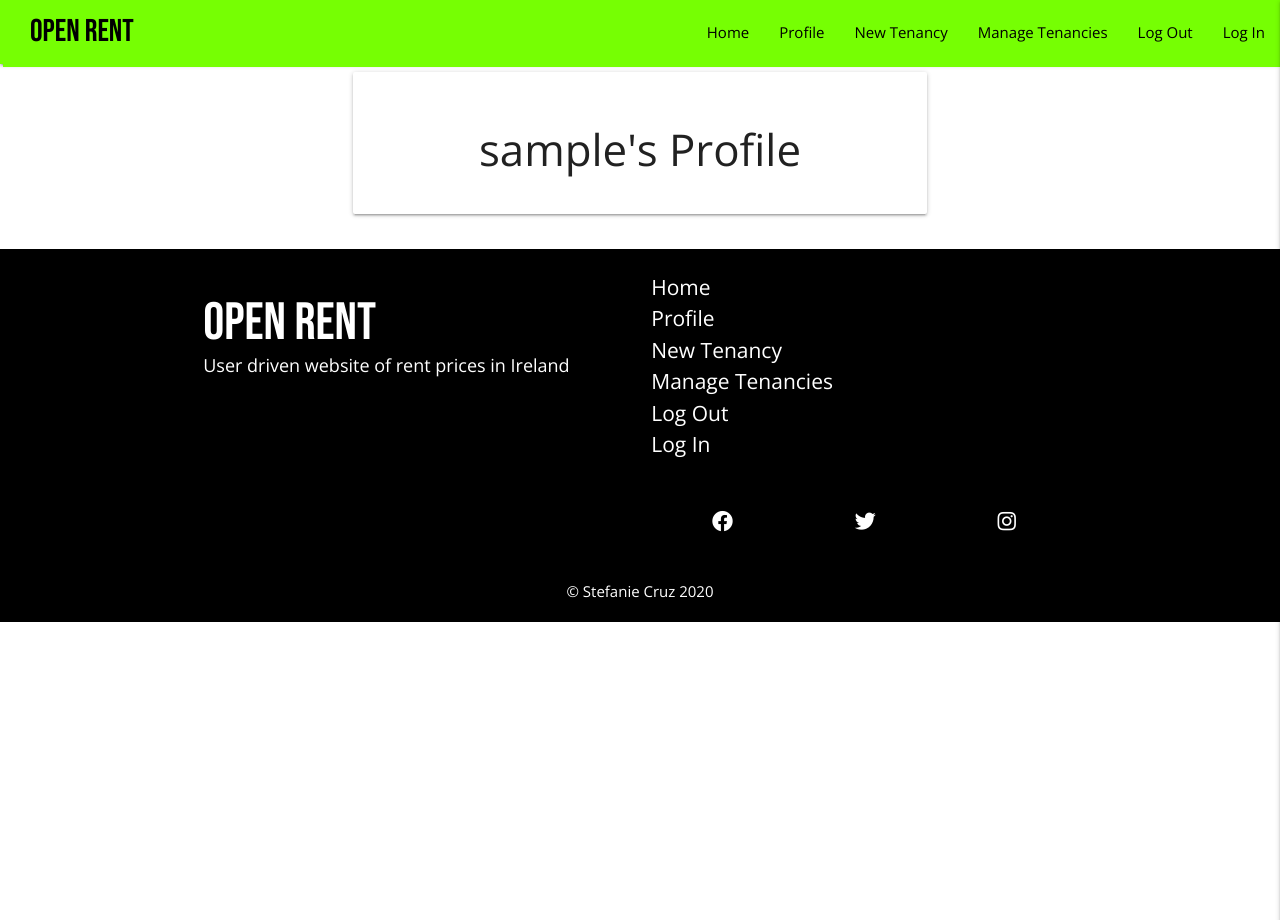
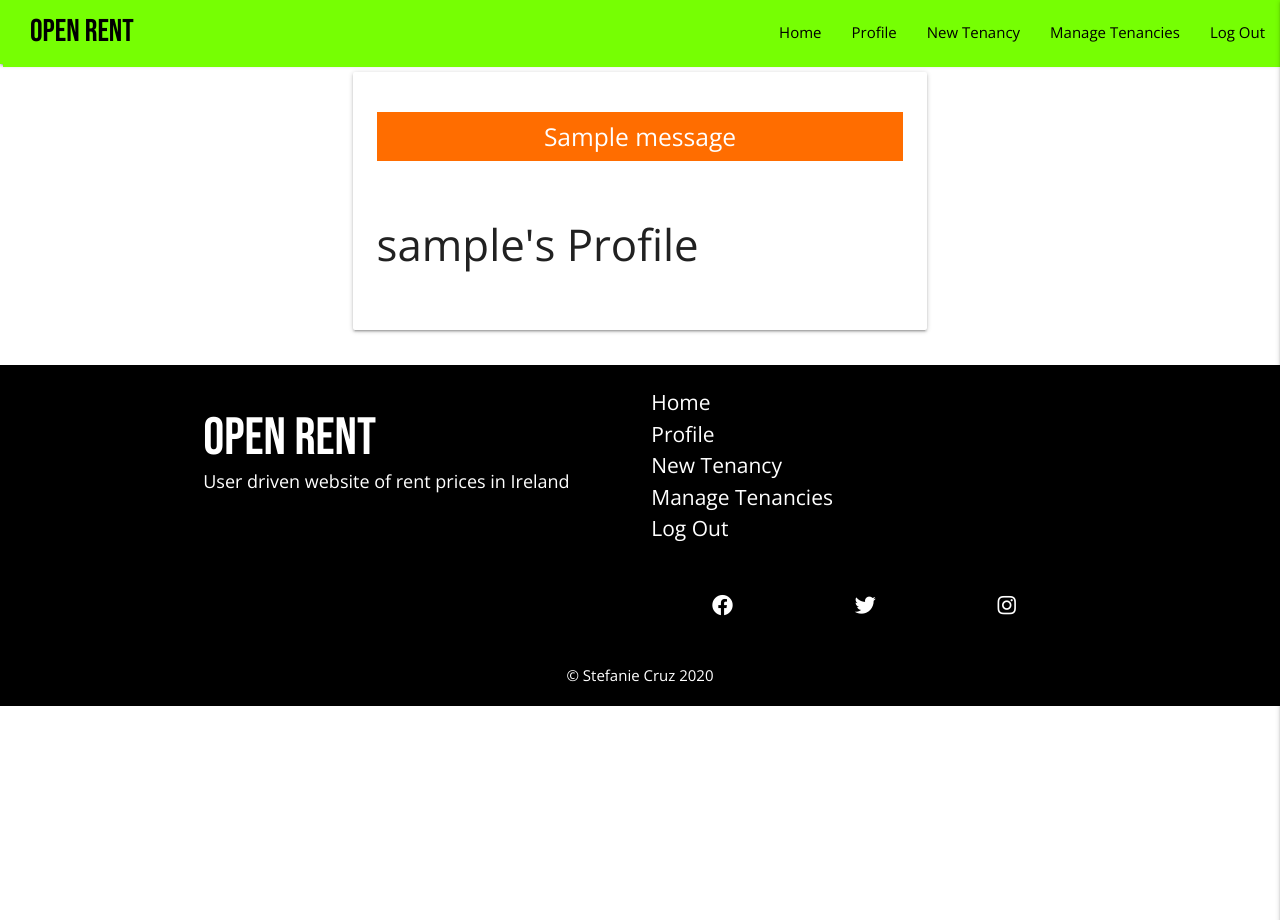
Before and after one commit to stef-cruz/open_rent, a Flask app: page /profile/1 in a window 1280 px wide. Run offline with Flask 2, Linux system fonts and the light colour scheme; the visitor is signed in with stand-in values (Sample User, id 1); one stand-in notice (Sample message) is shown; a database or web service that is not in the repository returns one stand-in record (values such as "Sample title").

Commit message:
Add logout functionality

```diff
--- a/app/profile.py
+++ b/app/profile.py
@@ -11,4 +11,8 @@ def profile(username):
     # fetch username from db
     username = DB_USERS.find_one(
         {"username": session["user"]})["username"]
-    return render_template("profile.html", username=username)
+
+    if session["user"]:
+        return render_template("profile.html", username=username)
+
+    return redirect(url_for("login"))
--- a/app/templates/base.html
+++ b/app/templates/base.html
@@ -22,11 +22,14 @@
                 <a href="#" data-target="mobile-demo" class="sidenav-trigger right"><i class="fa fa-bars"></i></a>
                 <ul class="right hide-on-med-and-down">
                     <li><a class="black-text" href="#">Home</a></li>
+                    {% if session.user %}
                         <li><a class="black-text" href="{{ url_for('profile', username=session['user']) }}">Profile</a></li>
                         <li><a class="black-text" href="#">New Tenancy</a></li>
                         <li><a class="black-text" href="#">Manage Tenancies</a></li>
-                    <li><a class="black-text" href="#">Log Out</a></li>
+                        <li><a class="black-text" href="{{ url_for('logout') }}">Log Out</a></li>
+                    {% else %}
                         <li><a class="black-text" href="{{ url_for('login') }}">Log In</a></li>
+                    {% endif %}
                 </ul>
             </div>
         </nav>
@@ -34,11 +37,14 @@
         <ul class="sidenav white-text" id="mobile-demo">
             <li><h4 class="logo text-shadow center-align">Open Rent</h4></li>
             <li><a href="#">Home</a></li>
+            {% if session.user %}
                 <li><a href="{{ url_for('profile', username=session['user']) }}">Profile</a></li>
                 <li><a href="#">New Tenancy</a></li>
                 <li><a href="#">Manage Tenancies</a></li>
-            <li><a href="#">Log Out</a></li>
+                <li><a href="{{ url_for('logout') }}">Log Out</a></li>
+            {% else %}
                 <li><a href="{{ url_for('login') }}">Log In</a></li>
+            {% endif %}
         </ul>
     </header>
     <main class="container">
@@ -55,11 +61,14 @@
                 <div class="col s12 m6 footer__nav">
                     <ul>
                         <li><a href="#">Home</a></li>
+                        {% if session.user %}
                             <li><a href="{{ url_for('profile', username=session['user']) }}">Profile</a></li>
                             <li><a href="#">New Tenancy</a></li>
                             <li><a href="#">Manage Tenancies</a></li>
-                        <li><a href="#">Log Out</a></li>
+                            <li><a href="{{ url_for('logout') }}">Log Out</a></li>
+                        {% else %}
                             <li><a href="{{ url_for('login') }}">Log In</a></li>
+                        {% endif %}
                     </ul>
                 </div>
                 <div class="col s12 m6 offset-m6 footer__social">
--- a/app/templates/profile.html
+++ b/app/templates/profile.html
@@ -1,11 +1,27 @@
 {% extends "base.html" %}
 {% block content %}
 
-<div class="user-auth">
+<div class="profile">
     <div class="row">
         <div class="col s12 m8 offset-m2">
             <div class="card-panel">
-                <h3 class="center-align">{{ username }}'s Profile</h3>
+                <div class="row">
+                    <div class="col s12">
+                        <!-- flash message -->
+                        {% with messages = get_flashed_messages() %}
+                        {% if messages %}
+                        {% for message in messages %}
+                        <h5 class="center-align flash">{{ message }}</h5>
+                        {% endfor %}
+                        {% endif %}
+                        {% endwith %}
+                    </div>
+                </div>
+                <div class="row">
+                    <div class="col">
+                        <h3 class="center-align">{{ username }}'s Profile</h3>
+                    </div>
+                </div>
         </div>
     </div>
 </div>
```
Also changed, not shown: app/login.py (+10 -3 lines). Lines whose indentation alone changed are shown as unchanged.
